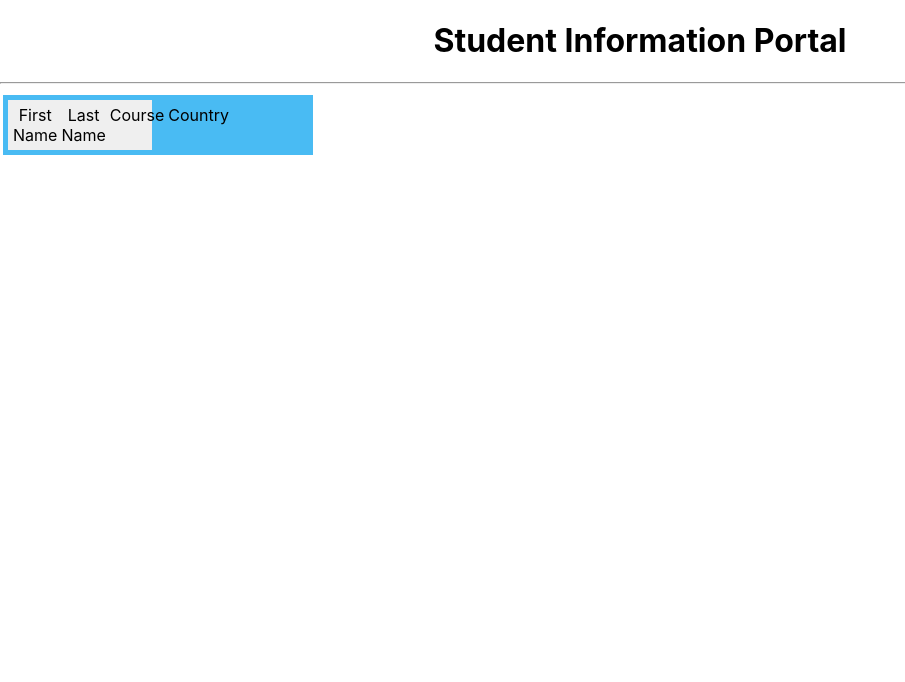
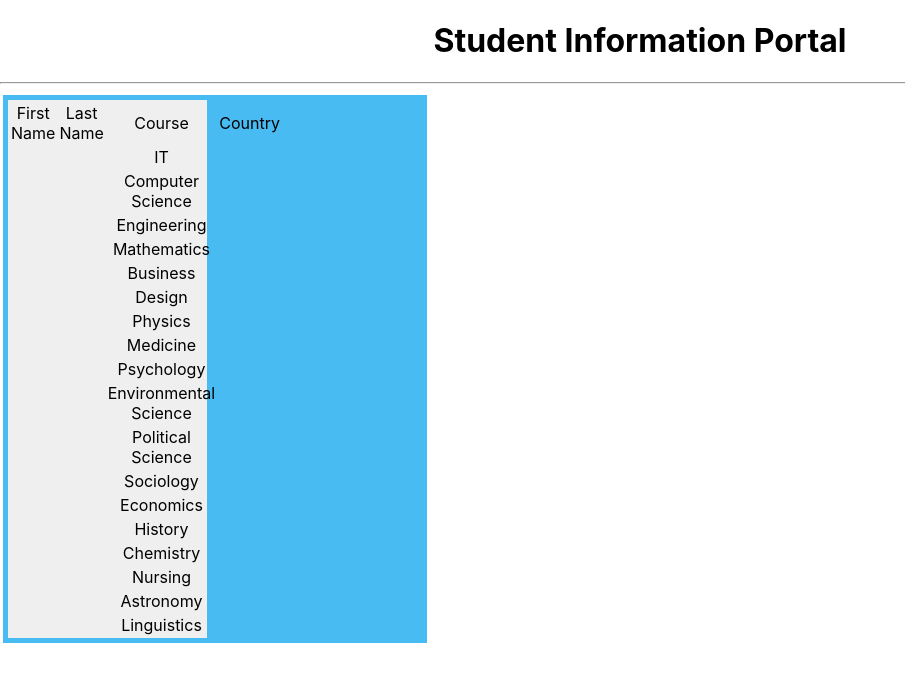
Before and after one commit to fathiminha/Student_information_portal, a React (Create React App) app in the folder studentapp/: page / in a window 1280 px wide. Shown: the top 682 px of the page, without its empty margins (0-905 px from the left). Built offline with nearby package versions, Linux system fonts and the light colour scheme.

Commit message:
get data from parent and print using map

```diff
--- a/studentapp/src/components/StudentTable.js
+++ b/studentapp/src/components/StudentTable.js
@@ -4,14 +4,26 @@
         <div className="outerDiv">
             <div className="leftDiv">
                 <table>
-                    <thread>
+                    <thead>
                         <tr>
                             <td> First Name </td>
                             <td> Last Name </td>
                             <td> Course </td>
                             <td> Country </td>
                         </tr>
-                    </thread>
+                    </thead>
+                    <tbody>
+                        {
+                            props.students.map(student=>
+                                <tr>
+                                    <td> {student.firstname} </td>
+                                    <td> {student.lastname} </td>
+                                    <td> {student.course} </td>
+                                    <td> {student.country} </td>
+                                </tr>
+                            )
+                        }
+                    </tbody>
                 </table>
             </div>
 
```
